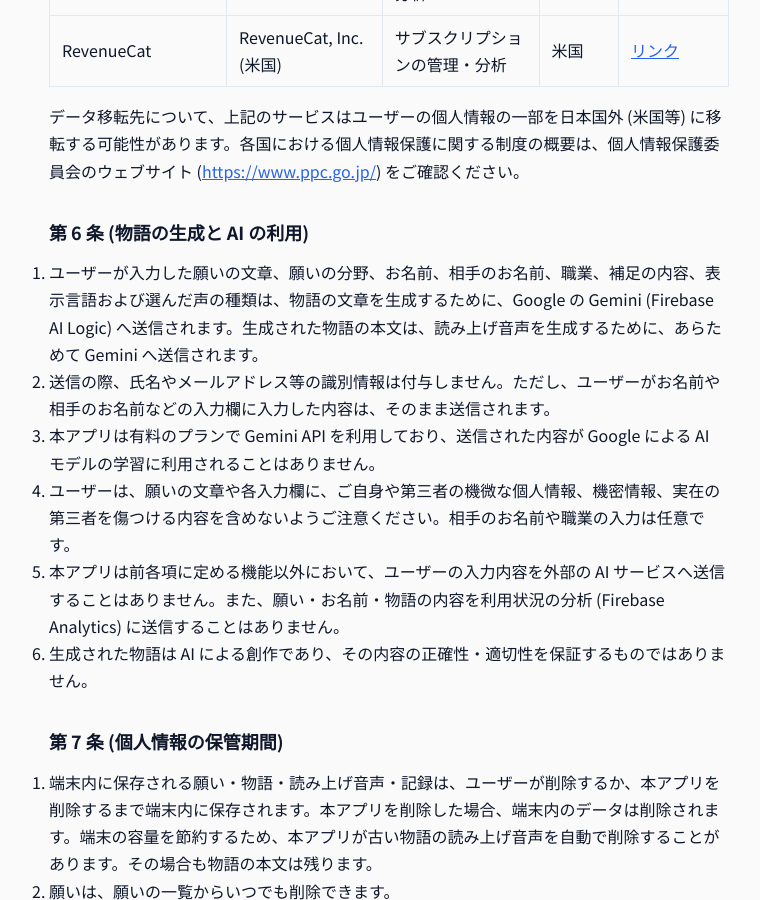
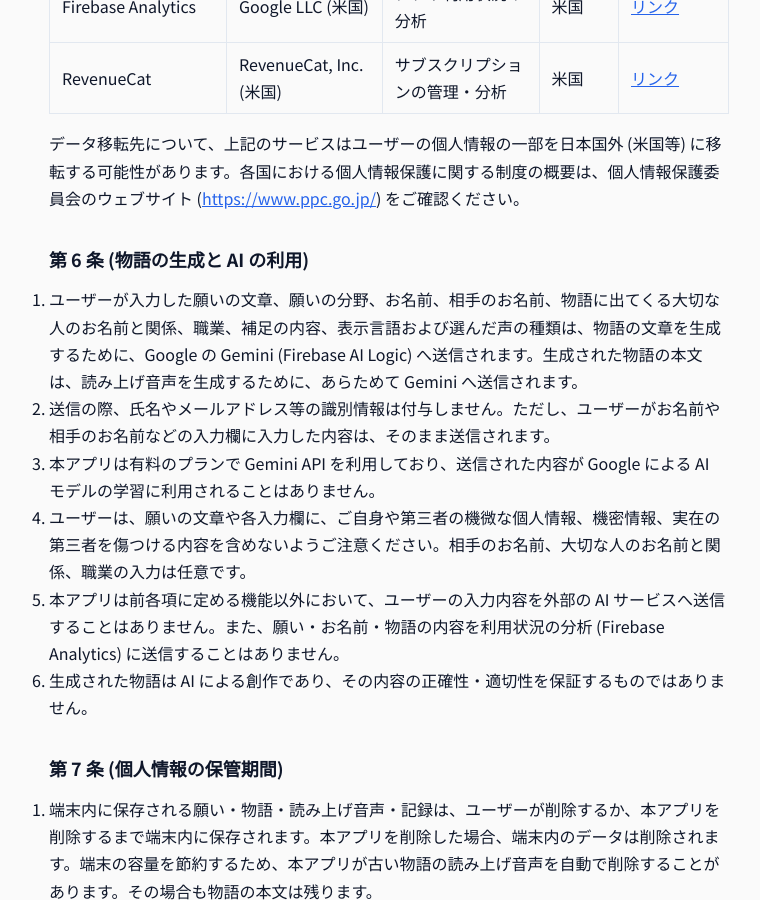
Before and after one commit to hecuhecu/hecuhecu.github.io, a Jekyll site: the page built from apps/manifest-story/privacy.md, in a window 1280 px wide and 900 px high, scrolled down 2733 px. Shown: the whole window, without its empty margins (251-1011 px from the left). Built offline with Jekyll 4.4.1, drawn with Linux system fonts in a browser that asks for light colours; some of the changed text lies outside the part shown.

Commit message:
Solia: プライバシーポリシーに「物語に出てくる大切な人」の送信を追記
Co-Authored-By: Claude Opus 5.5 <noreply@anthropic.com>

```diff
--- a/apps/manifest-story/privacy.md
+++ b/apps/manifest-story/privacy.md
@@ -23,7 +23,7 @@ hecuhecu (以下、「当事業者」といいます。) は、当事業者が
 
 次の情報は、お使いの端末内のデータベースおよびファイルにのみ保存され、当事業者が収集することはありません (第 6 条に定める物語の生成のために送信する場合を除きます)。
 
-- 願い、お名前、相手のお名前、職業などのプロフィール
+- 願い、お名前、相手のお名前、物語に出てくる大切な人のお名前と関係、職業などのプロフィール
 - 生成された物語の本文と読み上げ音声
 - 願いの一覧と「叶ったこと」の記録、続けた夜の数
 - 選んだシーン・声・スリープタイマー・リマインダー等の設定
@@ -32,7 +32,7 @@ hecuhecu (以下、「当事業者」といいます。) は、当事業者が
 
 物語と読み上げ音声を作るため、次の内容が外部の AI サービスへ送信されます (第 6 条をご確認ください)。
 
-- ユーザーが入力した願いの文章、願いの分野、お名前、相手のお名前、職業、補足として入力した内容
+- ユーザーが入力した願いの文章、願いの分野、お名前、相手のお名前、物語に出てくる大切な人のお名前と関係、職業、補足として入力した内容
 - 表示言語、選んだ声の種類
 - 生成された物語の本文 (読み上げ音声を作るため)
 
@@ -102,10 +102,10 @@ hecuhecu (以下、「当事業者」といいます。) は、当事業者が
 
 ## 第 6 条 (物語の生成と AI の利用)
 
-1. ユーザーが入力した願いの文章、願いの分野、お名前、相手のお名前、職業、補足の内容、表示言語および選んだ声の種類は、物語の文章を生成するために、Google の Gemini (Firebase AI Logic) へ送信されます。生成された物語の本文は、読み上げ音声を生成するために、あらためて Gemini へ送信されます。
+1. ユーザーが入力した願いの文章、願いの分野、お名前、相手のお名前、物語に出てくる大切な人のお名前と関係、職業、補足の内容、表示言語および選んだ声の種類は、物語の文章を生成するために、Google の Gemini (Firebase AI Logic) へ送信されます。生成された物語の本文は、読み上げ音声を生成するために、あらためて Gemini へ送信されます。
 2. 送信の際、氏名やメールアドレス等の識別情報は付与しません。ただし、ユーザーがお名前や相手のお名前などの入力欄に入力した内容は、そのまま送信されます。
 3. 本アプリは有料のプランで Gemini API を利用しており、送信された内容が Google による AI モデルの学習に利用されることはありません。
-4. ユーザーは、願いの文章や各入力欄に、ご自身や第三者の機微な個人情報、機密情報、実在の第三者を傷つける内容を含めないようご注意ください。相手のお名前や職業の入力は任意です。
+4. ユーザーは、願いの文章や各入力欄に、ご自身や第三者の機微な個人情報、機密情報、実在の第三者を傷つける内容を含めないようご注意ください。相手のお名前、大切な人のお名前と関係、職業の入力は任意です。
 5. 本アプリは前各項に定める機能以外において、ユーザーの入力内容を外部の AI サービスへ送信することはありません。また、願い・お名前・物語の内容を利用状況の分析 (Firebase Analytics) に送信することはありません。
 6. 生成された物語は AI による創作であり、その内容の正確性・適切性を保証するものではありません。
 
```
Also changed, not shown: other parts of apps/manifest-story/privacy.md (+1 -1 lines), apps/manifest-story/privacy_en.md (+5 -5 lines).
